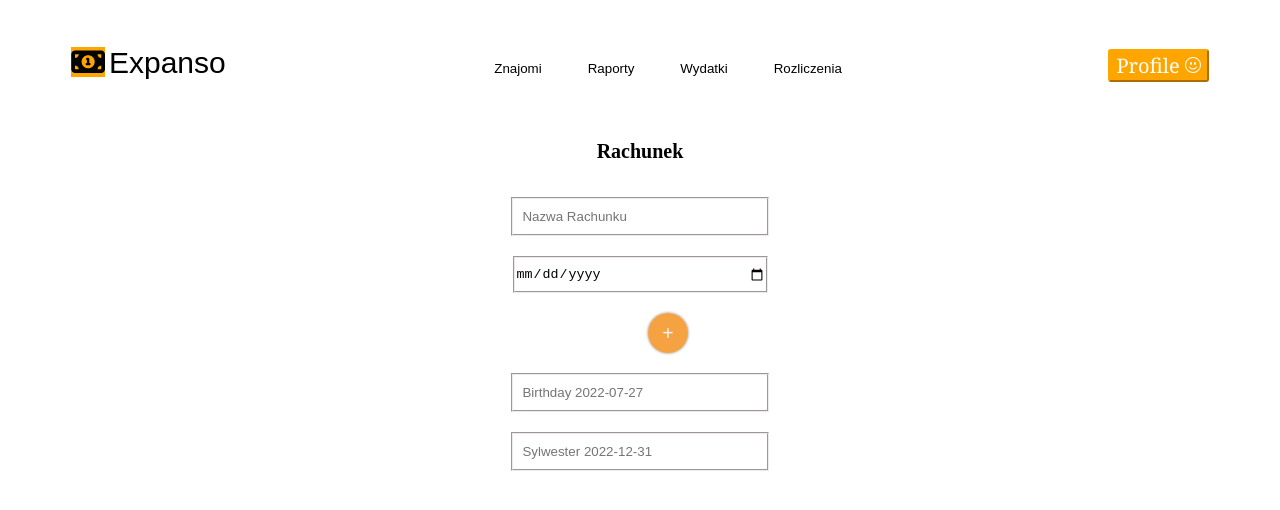
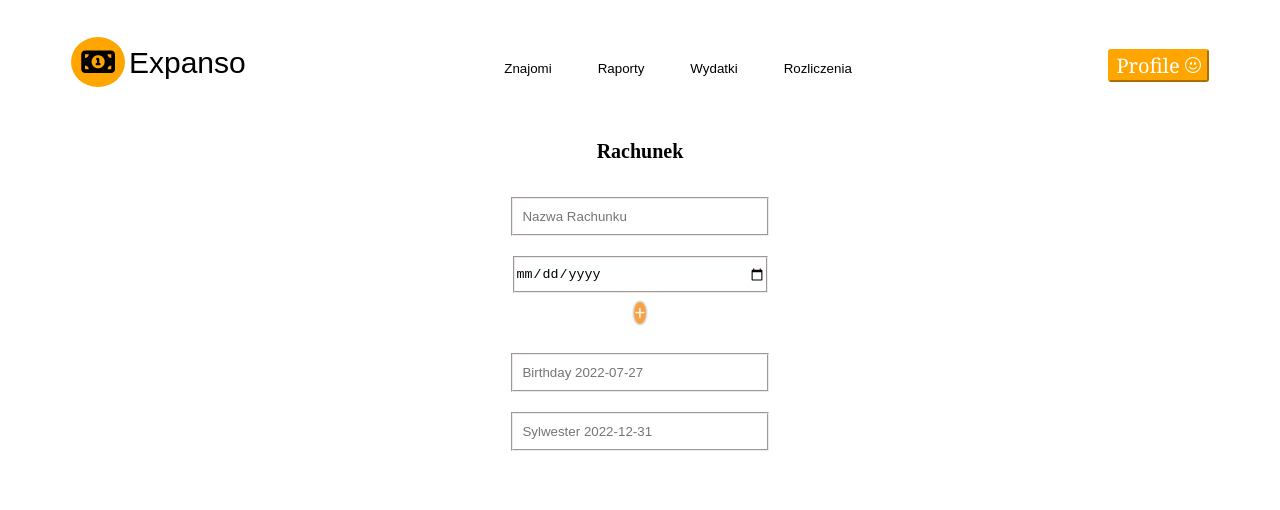
Before and after one commit to MatyldaB94/Expanso, a plain HTML site: page Add-Expanse-Group/index.html in a window 1280 px wide. Drawn offline with Linux system fonts and the light colour scheme.

Commit message:
refactor: add border-radius in sty;e.css

```diff
--- a/Add-Expanse-Group/style.css
+++ b/Add-Expanse-Group/style.css
@@ -50,6 +50,8 @@
 .icon {
     background-color: orange;
     font-size: 30px;
+    border-radius: 50%;
+    border: 10px solid orange;
 }
 
 .container {
@@ -64,7 +66,7 @@
 
 
 .round-button {
-    display: block;
+
     width: 40px;
     height: 40px;
     line-height: 40px;
@@ -75,6 +77,6 @@
     box-shadow: 0 0 3px gray;
     font-size: 20px;
     font-weight: bold;
-    margin-left: 32em;
+
     margin-top: 20px;
 }
```
